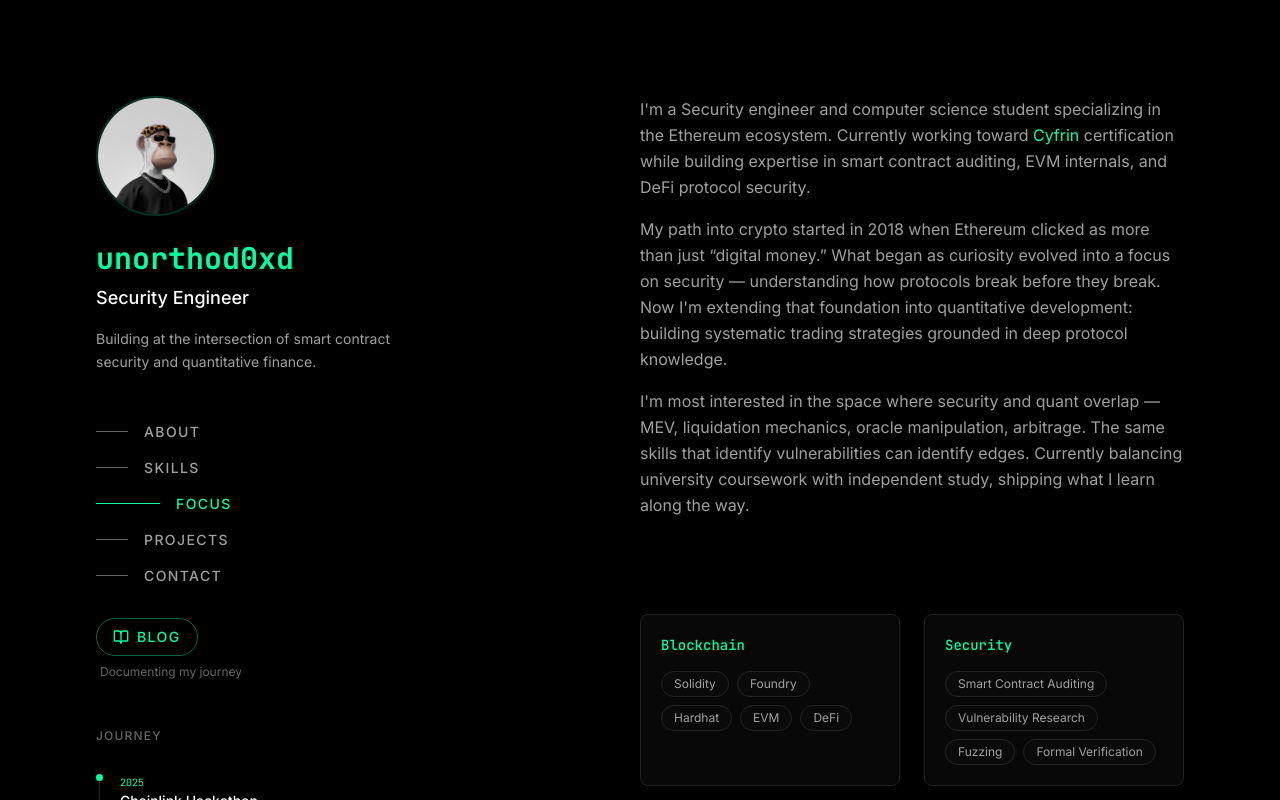
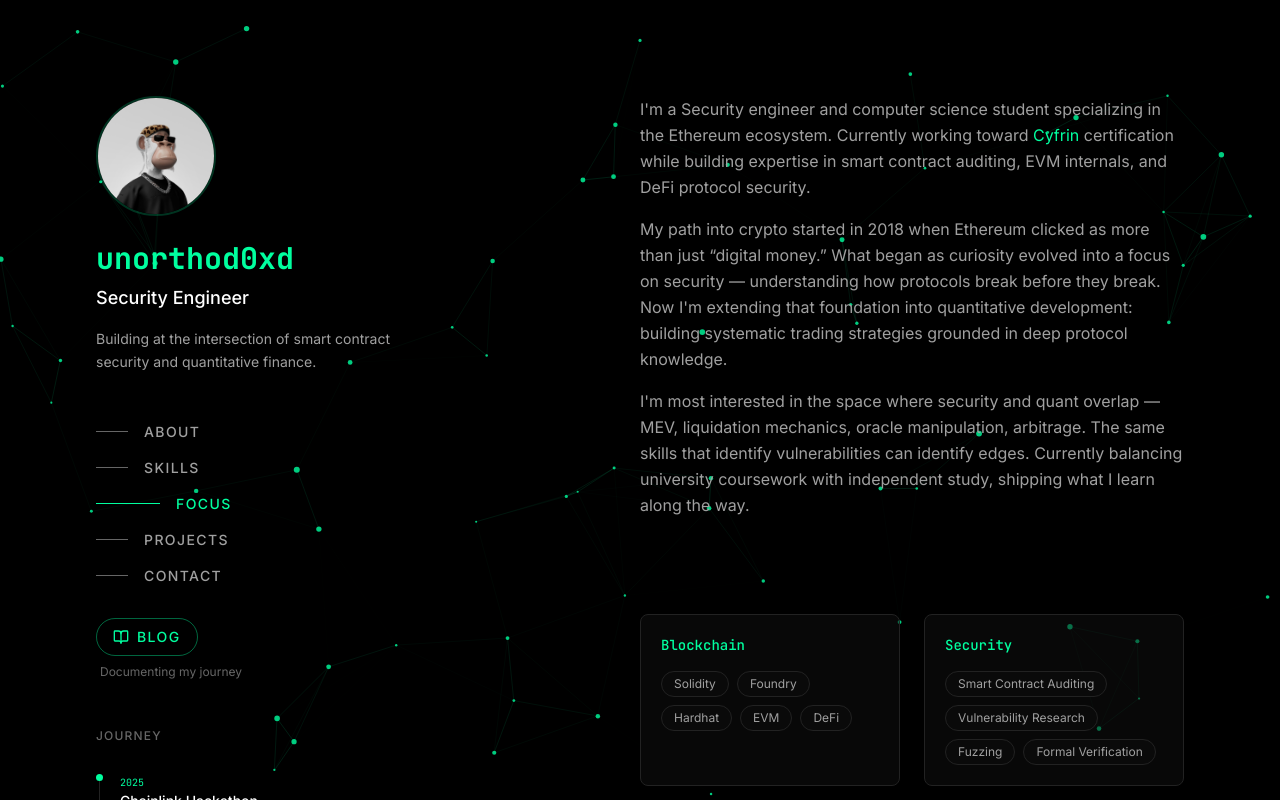
Before and after one commit to UNORTHOD0xd/whoami, a Next.js app: page / in a window 1280 px wide. Shown: the top 800 px of the page. Built offline with nearby package versions, Linux system fonts and the light colour scheme.

Commit message:
Fix particle background hidden by opaque body bg color

```diff
--- a/src/app/globals.css
+++ b/src/app/globals.css
@@ -23,13 +23,13 @@
 
 html {
   scroll-behavior: smooth;
+  background-color: var(--bg-primary);
 }
 
 html,
 body {
   max-width: 100vw;
   overflow-x: hidden;
-  background-color: var(--bg-primary);
   color: var(--text-primary);
 }
 
```
